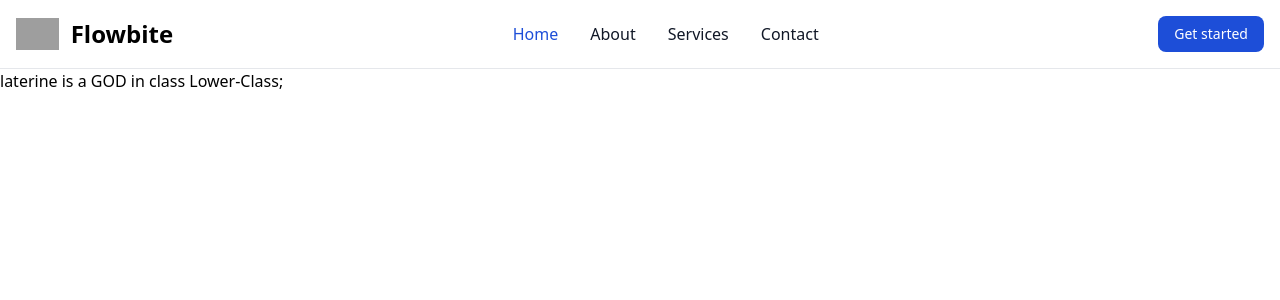
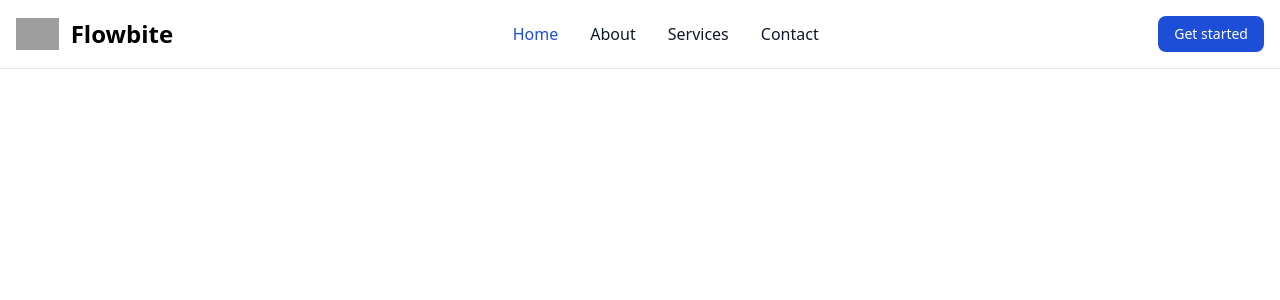
Before and after one commit to KinCod/INotebook_FullStack, a React (Create React App) app: page /about in a window 1280 px wide. Shown: the top 300 px of the page. Built offline with nearby package versions, Linux system fonts and the light colour scheme; grey boxes are pictures that could not be loaded.

Commit message:
Just remove the Example used for Context Understanding

```diff
--- a/src/components/About.js
+++ b/src/components/About.js
@@ -1,21 +1,17 @@
-import React,{ useContext, useEffect } from 'react'
-import NoteContext from '../context/notes/noteContext'
+import React, { useContext, useEffect } from "react";
+import NoteContext from "../context/notes/noteContext";
 
 //toh basically udhar se jis jis tag ko context provide krna uss tag ko wrap kra state mai
 //and ab import kra tag k andar context ko
 
 const About = () => {
-  const a = useContext(NoteContext);         //using the context (ab in jsx kuch bhi state karlo access)
+  //const a = useContext(NoteContext);         //using the context (ab in jsx kuch bhi state karlo access)
 
-  useEffect(() => {           //always runs once on page startUP
-    a.update();
-  }, [])
+  // useEffect(() => {           //always runs once on page startUP
+  //   a.update();
+  // }, [])
 
-  return (
-    <div className=''>
-      {a.name.name } is a GOD in class {a.name.class};
-    </div>
-  )
-}
+  return <div className=""></div>;
+};
 
 export default About;
```
